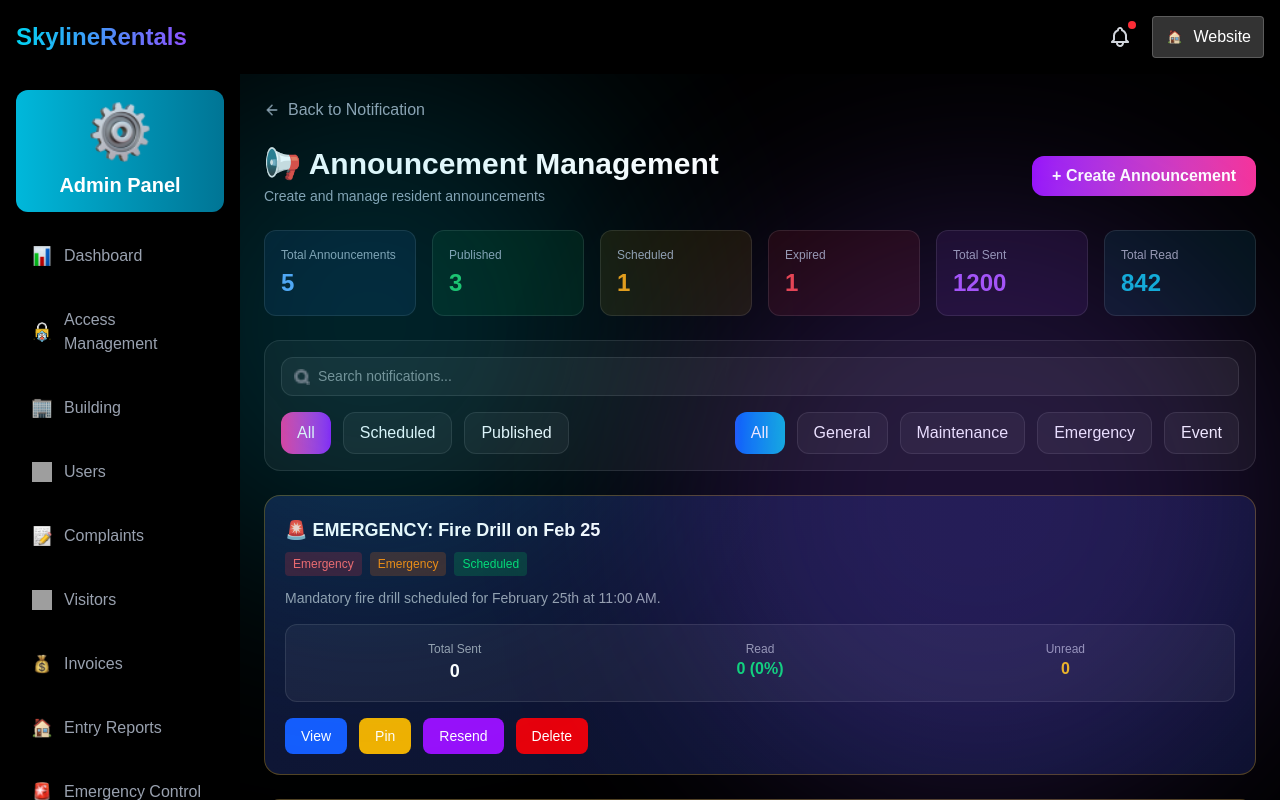
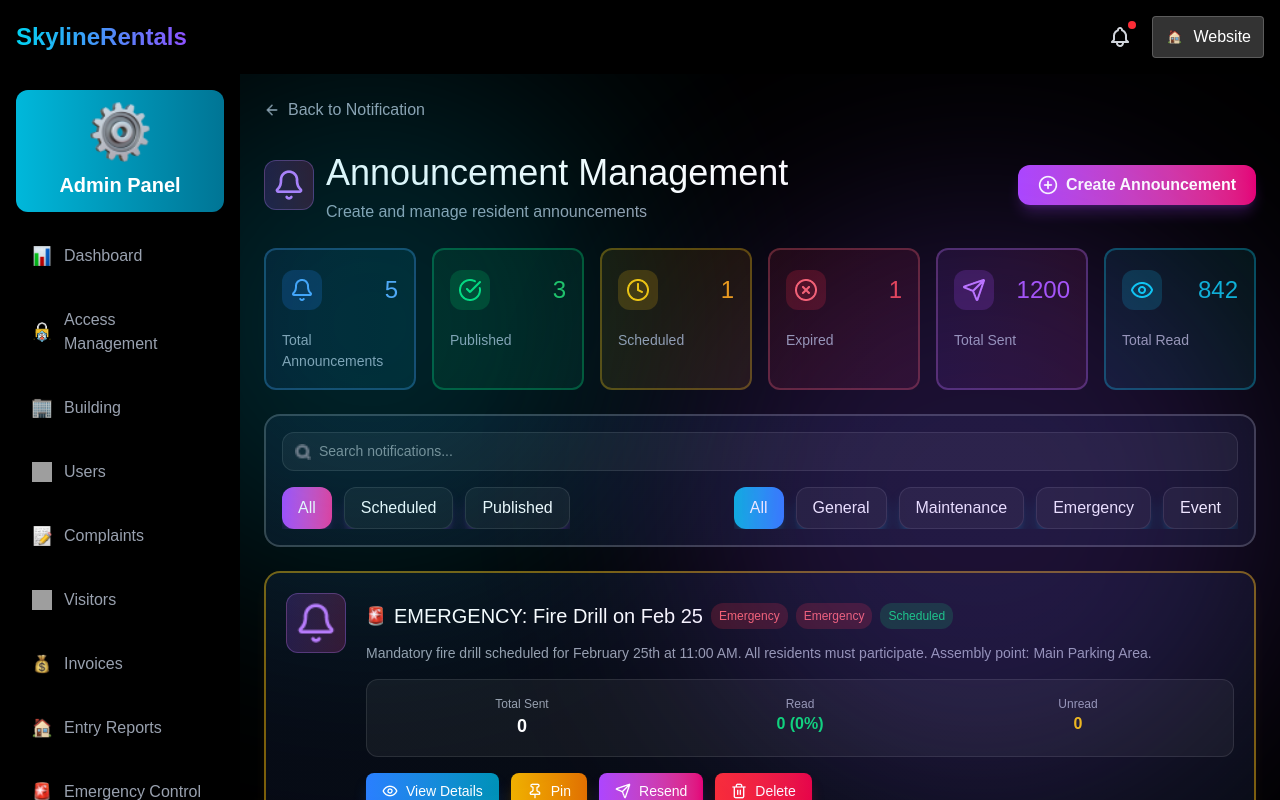
Before and after one commit to abishekyoh0/AMS-admin-panel-frontend, a React (Vite) app: page /announcement-management in a window 1280 px wide. Built offline with nearby package versions, Linux system fonts and the light colour scheme; sample sign-in values are in the browser's storage; grey boxes are pictures that could not be loaded.

Commit message:
Announcement

```diff
--- a/src/components/Notifications/AnnouncementPage.tsx
+++ b/src/components/Notifications/AnnouncementPage.tsx
@@ -8,6 +8,19 @@ import Search from "../../assets/notification/search.png";
 import Bell from "../../assets/notification/bell1.png";
 import { X } from "lucide-react";
 import CreateAnnouncement from "./CreateAnnouncement";
+import Notify from "../../assets/Announcement/Icon.png"
+import Add from "../../assets/Announcement/Iconn.png"
+import Alarm from "../../assets/Announcement/Icon (2).png"
+import Tick from "../../assets/Announcement/Icon (3).png"
+import Clock from "../../assets/Announcement/Icon (4).png"
+import Close from "../../assets/Announcement/Icon (5).png"
+import Send from "../../assets/Announcement/Icon (6).png"
+import Eye from "../../assets/Announcement/Icon (7).png"
+import EMERGENCY from "../../assets/Announcement/alarm.png"
+import View from "../../assets/Announcement/Icon (13).png"
+import Pin from "../../assets/Announcement/Icon (14).png"
+import Resend from "../../assets/Announcement/Icon (15).png"
+import Delete from "../../assets/Announcement/Icon (16).png"
 
 type StatCard = {
   id: number;
@@ -15,6 +28,8 @@ type StatCard = {
   value: number | string;
   color: string;
   bg: string;
+  icon?: string;
+  iconBg: string;
 };
 
 type Filter = {
@@ -28,21 +43,23 @@ type Announcement = {
   title: string;
   desc: string;
   tag: string;
-  priority: string;
-  status: string;
+  priority?: "Low" | "Medium" | "High" | "Emergency";
+  status: "Scheduled" | "Published" ;
   totalSent: number;
   read: number;
   unread: number;
   createdAt?: string;
   scheduledFor?: string;
   expiresOn?: string;
+  icon?: string,
 };
 
 const ANNOUNCEMENTS: Announcement[] = [
   {
     id: 1,
-    title: "🚨 EMERGENCY: Fire Drill on Feb 25",
-    desc: "Mandatory fire drill scheduled for February 25th at 11:00 AM.",
+    icon: EMERGENCY,
+    title: "EMERGENCY: Fire Drill on Feb 25",
+    desc: "Mandatory fire drill scheduled for February 25th at 11:00 AM. All residents must participate. Assembly point: Main Parking Area.",
     tag: "Emergency",
     priority: "Emergency",
     status: "Scheduled",
@@ -55,8 +72,9 @@ const ANNOUNCEMENTS: Announcement[] = [
   },
   {
     id: 2,
+    icon: "",
     title: "Water Supply Maintenance - Sunday",
-    desc: "Water supply will be suspended Sunday for tank cleaning.",
+    desc: "Water supply will be suspended on Sunday, February 23rd from 10:00 AM to 4:00 PM for routine tank cleaning and maintenance.",
     tag: "Maintenance",
     priority: "High",
     status: "Published",
@@ -69,8 +87,9 @@ const ANNOUNCEMENTS: Announcement[] = [
   },
   {
     id: 3,
+    icon: "",
     title: "Community Holi Celebration 2026",
-    desc: "Join us for Holi celebration in community garden.",
+    desc: "Join us for a vibrant Holi celebration on March 14th at 3:00 PM in the community garden. Music, colors, and snacks provided!",
     tag: "Event",
     priority: "Medium",
     status: "Published",
@@ -84,42 +103,12 @@ const ANNOUNCEMENTS: Announcement[] = [
 ];
 
 const STATS: StatCard[] = [
-  {
-    id: 1,
-    title: "Total Announcements",
-    value: 5,
-    color: "#60a5fa",
-    bg: "bg-blue-500/10",
-  },
-  {
-    id: 2,
-    title: "Published",
-    value: 3,
-    color: "#22c55e",
-    bg: "bg-green-500/10",
-  },
-  {
-    id: 3,
-    title: "Scheduled",
-    value: 1,
-    color: "#f59e0b",
-    bg: "bg-yellow-500/10",
-  },
-  { id: 4, title: "Expired", value: 1, color: "#ef4444", bg: "bg-red-500/10" },
-  {
-    id: 5,
-    title: "Total Sent",
-    value: 1200,
-    color: "#a855f7",
-    bg: "bg-purple-500/10",
-  },
-  {
-    id: 6,
-    title: "Total Read",
-    value: 842,
-    color: "#06b6d4",
-    bg: "bg-cyan-500/10",
-  },
+  { id: 1, title: "Total Announcements", value: 5, color: "#60a5fa", bg: "bg-linear-to-r from-[#2B7FFF1A] to-[#00B8DB1A] border-[#51A2FF4D]", icon: Alarm, iconBg: "#2B7FFF33" },
+  { id: 2, title: "Published", value: 3, color: "#22c55e", bg: "bg-linear-to-r from-[#00C9501A] to-[#00BC7D1A] border-[#05DF724D]", icon: Tick, iconBg: "#00C95033" },
+  { id: 3, title: "Scheduled", value: 1, color: "#f59e0b", bg: "bg-linear-to-r from-[#F0B1001A] to-[#FE9A001A] border-[#FDC7004D]", icon: Clock, iconBg: "#F0B10033" },
+  { id: 4, title: "Expired", value: 1, color: "#ef4444", bg: "bg-linear-to-r from-[#FB2C361A] to-[#FF20561A] border-[#FF64674D]", icon: Close, iconBg: "#FB2C3633" },
+  { id: 5, title: "Total Sent", value: 1200, color: "#a855f7", bg: "bg-linear-to-r from-[#AD46FF1A] to-[#F6339A1A] border-[#C27AFF4D]", icon: Send, iconBg: "#AD46FF33" },
+  { id: 6, title: "Total Read", value: 842, color: "#06b6d4", bg: "bg-linear-to-r from-[#00B8DB1A] to-[#00BBA71A] border-[#00D3F34D]", icon: Eye, iconBg: "#00B8DB33" },
 ];
 
 const STATUS_FILTERS: Filter[] = [
@@ -135,6 +124,19 @@ const CATEGORY_FILTERS: Filter[] = [
   { id: 4, label: "Emergency", key: "emergency" },
   { id: 5, label: "Event", key: "event" },
 ];
+
+  const badgeColor = (priority?: string) => {
+    switch (priority) {
+      case "Emergency":
+        return "bg-red-500/20 text-red-400";
+      case "High":
+        return "bg-orange-500/20 text-orange-400";
+      case "Medium":
+        return "bg-yellow-500/20 text-yellow-400";
+      default:
+        return "bg-blue-500/20 text-blue-400";
+    }
+  };
 
 const AnnouncementModal = ({
   item,
@@ -283,33 +285,33 @@ const AnnouncementManagement: React.FC = () => {
 
   return (
     <div style={{ color: COLORS.primary_white }}>
-
       <ToastContainer position="top-right" autoClose={2000} />
 
-      <button
-        onClick={() => navigate(-1)}
+      <button onClick={() => navigate(-1)}
         className="flex items-center gap-2 mb-6 cursor-pointer"
-        style={{ color: COLORS.secoundy_gray }}
-      >
+        style={{ color: COLORS.secoundy_gray }}>
         <img src={BackIcon} className="w-4 h-4" />
         Back to Notification
       </button>
 
       <div className="flex flex-col lg:flex-row lg:justify-between lg:items-center gap-4 mb-6">
+        <div className="flex items-center gap-3">
           <div>
-          <h1 className="text-2xl sm:text-3xl font-bold">
-            📢 Announcement Management
+            <img src={Notify} alt="" className="bg-linear-to-r from-[#AD46FF33] to-[#F6339A33] p-2 border border-[#C27AFF4D] rounded-xl" />
+          </div>
+          <div>
+            <h1 className={`${FONTSIZE[36]} ${FONTWEIGHT[700]}`}>
+              Announcement Management
             </h1>
-          <p className="text-gray-400 text-sm mt-1">
+            <p className={`${FONTSIZE[16]} ${FONTWEIGHT[400]}`} style={{ color: COLORS.secoundy_gray }}>
               Create and manage resident announcements
             </p>
           </div>
-
-        <button
-          onClick={() => setShowCreate(true)}
-          className="bg-linear-to-r from-purple-600 to-pink-500 px-5 py-2 rounded-xl font-semibold shadow-lg cursor-pointer"
-        >
-          + Create Announcement
+        </div>
+        <button onClick={() => setShowCreate(true)}
+          className="flex gap-2 items-center bg-linear-to-r from-[#AD46FF] to-[#E60076] px-5 py-2 rounded-xl font-semibold shadow-lg cursor-pointer"
+          style={{ boxShadow: "0px 4px 6px -4px #AD46FF40,0px 10px 15px -3px #AD46FF40" }}>
+          <img src={Add} alt="" className="w-5 h-5" /> Create Announcement
         </button>
       </div>
 
@@ -317,20 +319,17 @@ const AnnouncementManagement: React.FC = () => {
         {STATS.map((card) => (
           <div
             key={card.id}
-            className={`rounded-xl p-4 border border-white/10 ${card.bg}`}
-          >
-            <p className="text-xs text-gray-400">{card.title}</p>
-            <h2
-              className="text-2xl font-bold mt-1"
-              style={{ color: card.color }}
-            >
-              {card.value}
+            className={`rounded-xl p-4 border-2 ${card.bg}`}>
+            <h2 className={`flex justify-between items-center mt-1 mb-5 ${FONTSIZE[24]} ${FONTWEIGHT[700]}`}
+              style={{ color: card.color }}>
+              <img src={card.icon} alt="" className="p-2 rounded-xl" style={{ background: card.iconBg }} /> {card.value}
             </h2>
+            <p className={`${FONTSIZE[14]} ${FONTWEIGHT[400]}`} style={{ color: COLORS.secoundy_gray }}>{card.title}</p>
           </div>
         ))}
       </div>
 
-      <div className="bg-white/5 border border-white/10 rounded-2xl p-4 mb-6">
+      <div className="bg-linear-to-r from-[#0F172B80] to-[#10182880] border-2 border-[#FFFFFF33] rounded-2xl p-4 mb-6">
         <div className="flex items-center gap-2 bg-[#FFFFFF0D] border border-[#FFFFFF1A] rounded-xl px-3 py-2 mb-4">
           <img src={Search} className="w-4 h-4 opacity-70" />
           <input
@@ -347,12 +346,9 @@ const AnnouncementManagement: React.FC = () => {
               <button
                 key={btn.id}
                 onClick={() => setStatus(btn.key)}
-                className={`px-4 py-2 rounded-xl whitespace-nowrap cursor-pointer ${
-                  status === btn.key
-                    ? "bg-linear-to-r from-pink-500 to-purple-600"
-                    : "bg-white/5 border border-white/10"
-                }`}
-              >
+                className={`px-4 py-2 rounded-xl whitespace-nowrap cursor-pointer ${FONTSIZE[16]} ${FONTWEIGHT[700]}
+                  ${status === btn.key ? "bg-linear-to-r from-[#AD46FF] to-[#F6339A]" : "bg-[#FFFFFF0D] border border-[#FFFFFF1A]"}`}
+                style={{ boxShadow: "0px 4px 6px -4px #AD46FF40,0px 10px 15px -3px #AD46FF40" }}>
                 {btn.label}
               </button>
             ))}
@@ -363,12 +359,9 @@ const AnnouncementManagement: React.FC = () => {
               <button
                 key={btn.id}
                 onClick={() => setCategory(btn.key)}
-                className={`px-4 py-2 rounded-xl whitespace-nowrap cursor-pointer ${
-                  category === btn.key
-                    ? "bg-linear-to-r from-blue-600 to-cyan-500"
-                    : "bg-white/5 border border-white/10"
-                }`}
-              >
+                className={`px-4 py-2 rounded-xl whitespace-nowrap cursor-pointer ${FONTSIZE[16]} ${FONTWEIGHT[700]}
+                  ${category === btn.key ? "bg-linear-to-r from-[#00B8DB] to-[#2B7FFF]" : "bg-[#FFFFFF0D] border border-[#FFFFFF1A]"}`}
+                style={{ boxShadow: "0px 4px 6px -4px #00B8DB40,0px 10px 15px -3px #00B8DB40" }}>
                 {btn.label}
               </button>
             ))}
@@ -378,33 +371,31 @@ const AnnouncementManagement: React.FC = () => {
 
       <div className="space-y-6">
         {filtered.map((item) => {
-          const readPercent =
-            item.totalSent === 0
-              ? 0
-              : Math.round((item.read / item.totalSent) * 100);
+          const readPercent = item.totalSent === 0 ? 0 : Math.round((item.read / item.totalSent) * 100);
 
           return (
-            <div
-              key={item.id}
-              className="rounded-2xl border border-yellow-500/30 bg-linear-to-r from-[#0f1635] to-[#0a0f2a] p-5 shadow-lg"
-            >
-              <h2 className="font-semibold text-lg">{item.title}</h2>
-
-              <div className="flex flex-wrap gap-2 mt-2 text-xs">
-                <span className="bg-red-500/20 text-red-400 px-2 py-1 rounded">
-                  {item.tag}
+            <div key={item.id}
+              className="flex gap-5 rounded-2xl border-2 border-[#F0B10080] bg-linear-to-r from-[#0F172B80] to-[#10182880] p-5 shadow-lg"
+              style={{ boxShadow: "0px 4px 6px -4px #F0B1001A,0px 10px 15px -3px #F0B1001A" }}>
+              <img src={Notify} alt="" className="bg-linear-to-r from-[#AD46FF33] to-[#F6339A33] p-2 border border-[#C27AFF4D] rounded-xl w-15 h-15" />
+              <div className="w-full">
+                <div className={`flex items-center flex-wrap gap-2 mt-2 ${FONTSIZE[12]} ${FONTWEIGHT[700]}`}>
+                  <img src={item.icon} alt="" className="w-5 h-5"/>
+                  <h2 className={`${FONTSIZE[20]} ${FONTWEIGHT[700]}`}>{item.title}</h2>
+                  <span className={`bg-red-500/20 text-red-400 px-2 py-1 rounded-xl `}>
+                   <img src="" alt="" /> {item.tag}
                   </span>
-                <span className="bg-orange-500/20 text-orange-400 px-2 py-1 rounded">
+                  <span className={`bg-orange-500/20 text-orange-400 px-2 py-1 rounded-xl ${badgeColor(item.priority)}`}>
                     {item.priority}
                   </span>
-                <span className="bg-green-500/20 text-green-400 px-2 py-1 rounded">
+                  <span className="bg-green-500/20 text-green-400 px-2 py-1 rounded-xl">
                     {item.status}
                   </span>
                 </div>
 
                 <p className="text-gray-400 mt-3 text-sm">{item.desc}</p>
 
-              <div className="bg-white/5 border border-white/10 rounded-xl p-4 mt-4 grid grid-cols-3 text-center">
+                <div className="w-full bg-white/5 border border-white/10 rounded-xl p-4 mt-4 grid grid-cols-3 text-center">
                   <div>
                     <p className="text-gray-400 text-xs">Total Sent</p>
                     <p className="text-lg font-bold">{item.totalSent}</p>
@@ -422,11 +413,21 @@ const AnnouncementManagement: React.FC = () => {
                 </div>
 
                 <div className="flex flex-wrap gap-3 mt-4">
-                <button onClick={() => viewDetails(item)} className="bg-blue-600 px-4 py-2 rounded-lg text-sm cursor-pointer">View</button>
-                <button onClick={() => pinAnnouncement(item.id)} className="bg-yellow-500 px-4 py-2 rounded-lg text-sm cursor-pointer">Pin</button>
-                <button onClick={() => resendAnnouncement(item.id)} className="bg-purple-600 px-4 py-2 rounded-lg text-sm cursor-pointer">Resend</button>
-                <button onClick={() => deleteAnnouncement(item.id)} className="bg-red-600 px-4 py-2 rounded-lg text-sm cursor-pointer">Delete</button>
+                  <button onClick={() => viewDetails(item)} className="flex gap-2 items-center bg-linear-to-r from-[#2B7FFF] to-[#0092B8] px-4 py-2 rounded-lg text-sm cursor-pointer"
+                    style={{boxShadow: "0px 4px 6px -4px #2B7FFF40,0px 10px 15px -3px #2B7FFF40"}}>
+                    <img src={View} alt="" />View Details</button>
+                  <button onClick={() => pinAnnouncement(item.id)} className="flex gap-2 items-center bg-linear-to-r from-[#F0B100] to-[#E17100] px-4 py-2 rounded-lg text-sm cursor-pointer"
+                    style={{boxShadow: "0px 4px 6px -4px #F0B10040,0px 10px 15px -3px #F0B10040"}}>
+                    <img src={Pin} alt="" />Pin</button>
+                  <button onClick={() => resendAnnouncement(item.id)} className="flex gap-2 items-center bg-linear-to-r from-[#AD46FF] to-[#E60076] px-4 py-2 rounded-lg text-sm cursor-pointer"
+                    style={{boxShadow: "0px 4px 6px -4px #AD46FF40,0px 10px 15px -3px #AD46FF40"}}>
+                    <img src={Resend} alt="" />Resend</button>
+                  <button onClick={() => deleteAnnouncement(item.id)} className="flex gap-2 items-center bg-linear-to-r from-[#FB2C36] to-[#EC003F] px-4 py-2 rounded-lg text-sm cursor-pointer"
+                    style={{boxShadow: "0px 4px 6px -4px #FB2C3640,0px 10px 15px -3px #FB2C3640"}}>
+                    <img src={Delete} alt="" />Delete</button>
                 </div>
+              </div>
+
             </div>
           );
         })}
```
Also changed, not shown: src/assets/Announcement/Iconn.png (added), src/assets/Announcement/alarm.png (added). Lines whose indentation alone changed are shown as unchanged.
